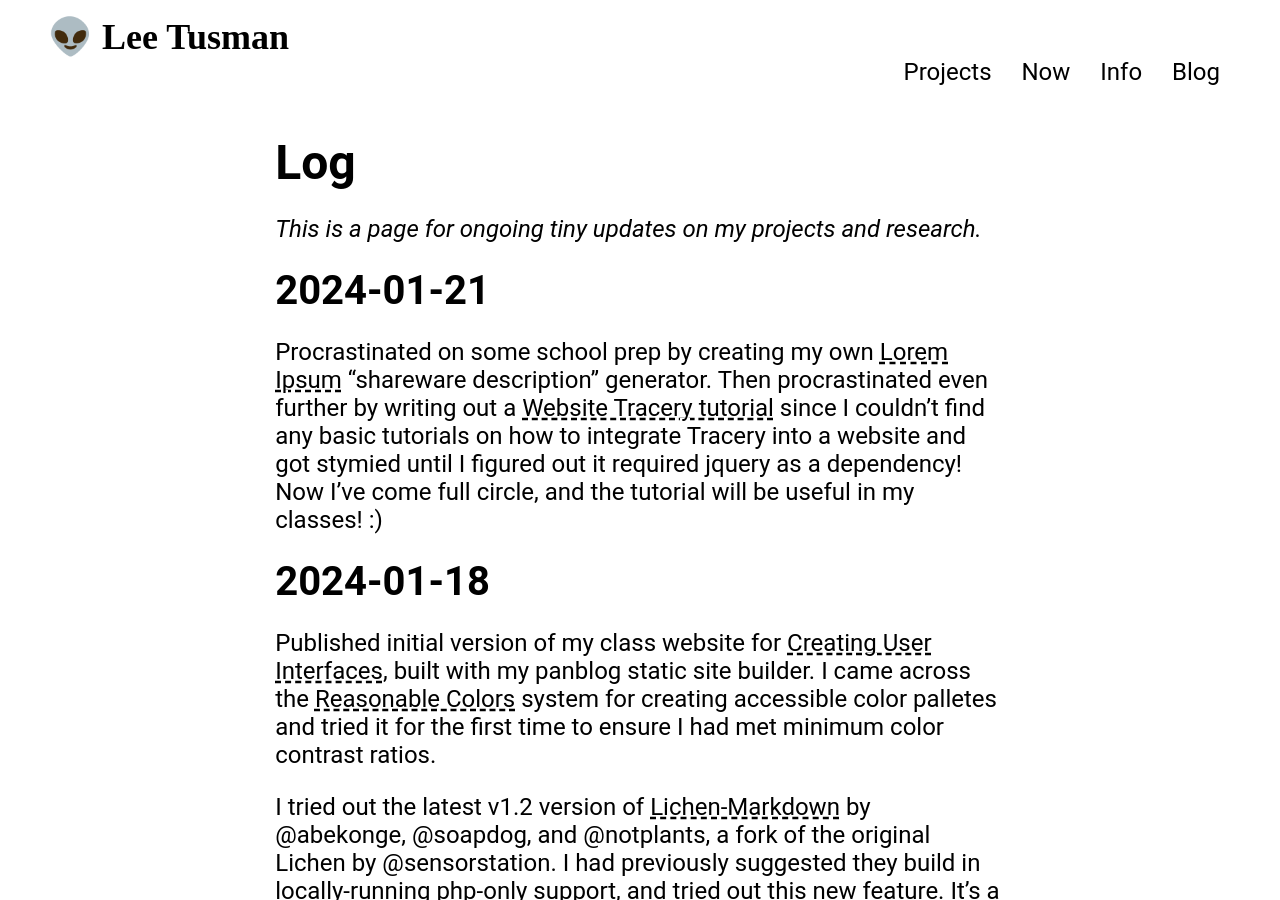
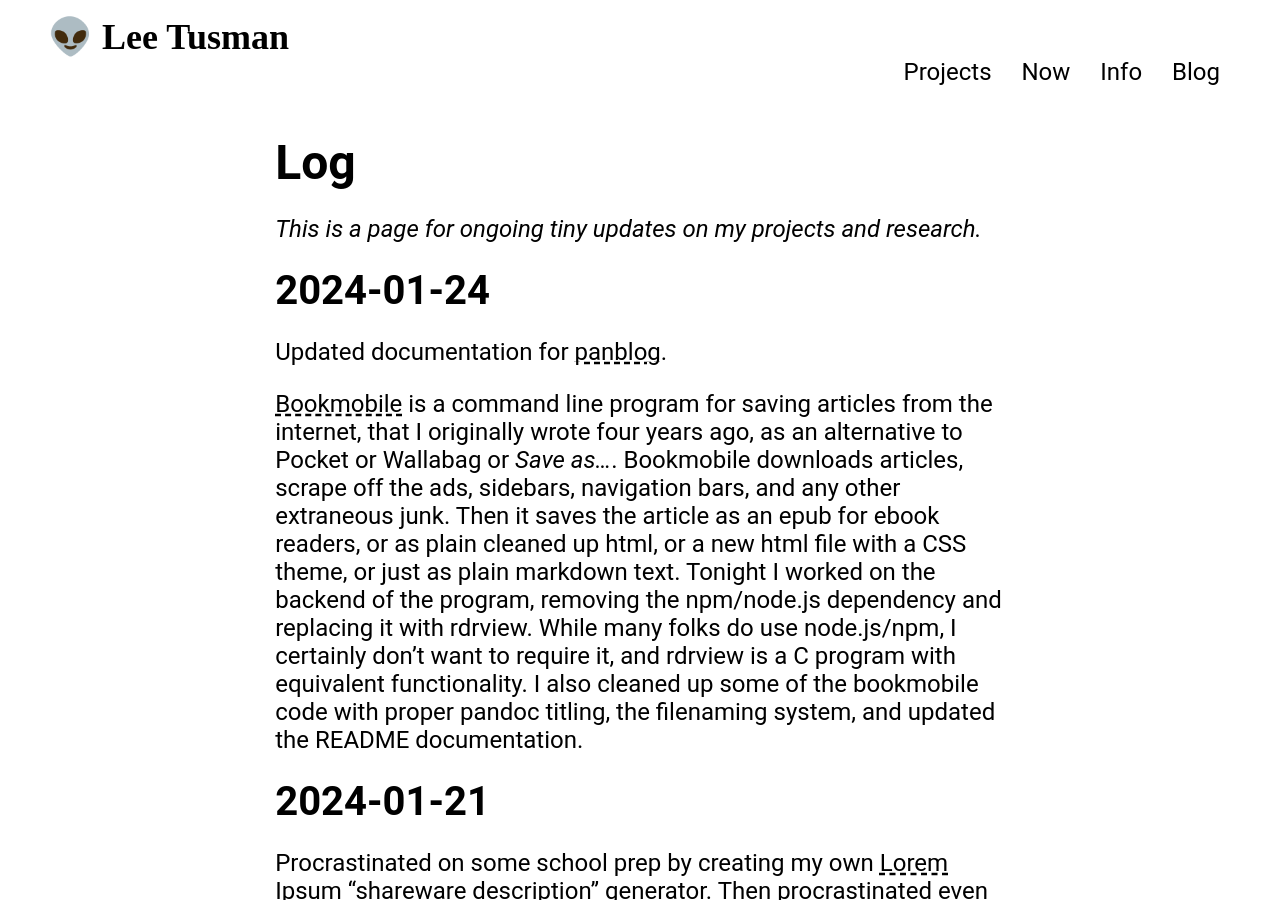
Before and after one commit to lee2sman/nosebook, a Jekyll site: the page built from log.md, in a window 1280 px wide and 900 px high. Built offline with Jekyll 4.4.1, drawn with Linux system fonts in a browser that asks for light colours; some web fonts are replaced.

Commit message:
add jan 24

```diff
--- a/log.md
+++ b/log.md
@@ -7,6 +7,12 @@ permalink: /log/
 # Log
 
 *This is a page for ongoing tiny updates on my projects and research.*
+
+## 2024-01-24
+
+Updated documentation for [panblog](https://tildegit.org/exquisitecorp/panblog).
+
+[Bookmobile](https://tildegit.org/exquisitecorp/bookmobile) is a command line program for saving articles from the internet, that I originally wrote four years ago, as an alternative to Pocket or Wallabag or *Save as...*. Bookmobile downloads articles, scrape off the ads, sidebars, navigation bars, and any other extraneous junk. Then it saves the article as an epub for ebook readers, or as plain cleaned up html, or a new html file with a CSS theme, or just as plain markdown text. Tonight I worked on the backend of the program, removing the npm/node.js dependency and replacing it with rdrview. While many folks do use node.js/npm, I certainly don't want to require it, and rdrview is a C program with equivalent functionality. I also cleaned up some of the bookmobile code with proper pandoc titling, the filenaming system, and updated the README documentation.
 
 ## 2024-01-21
 
```
